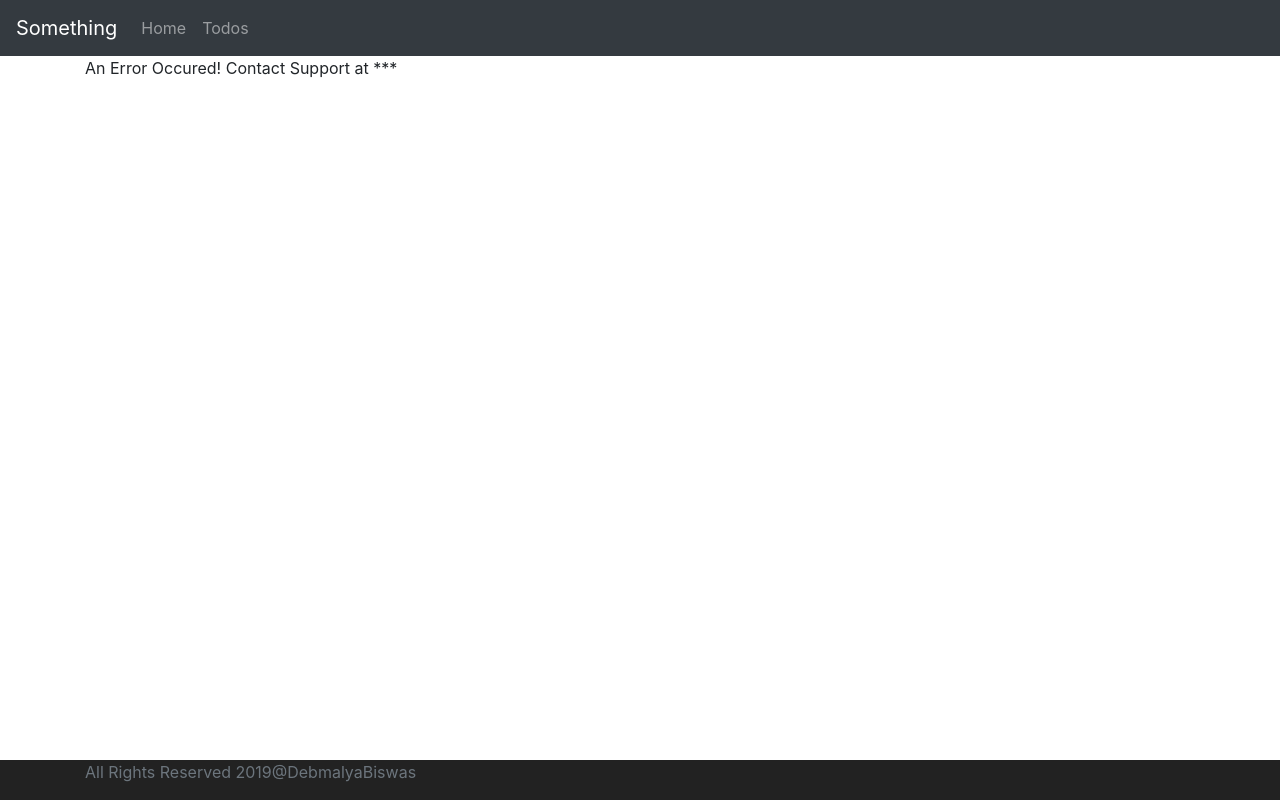
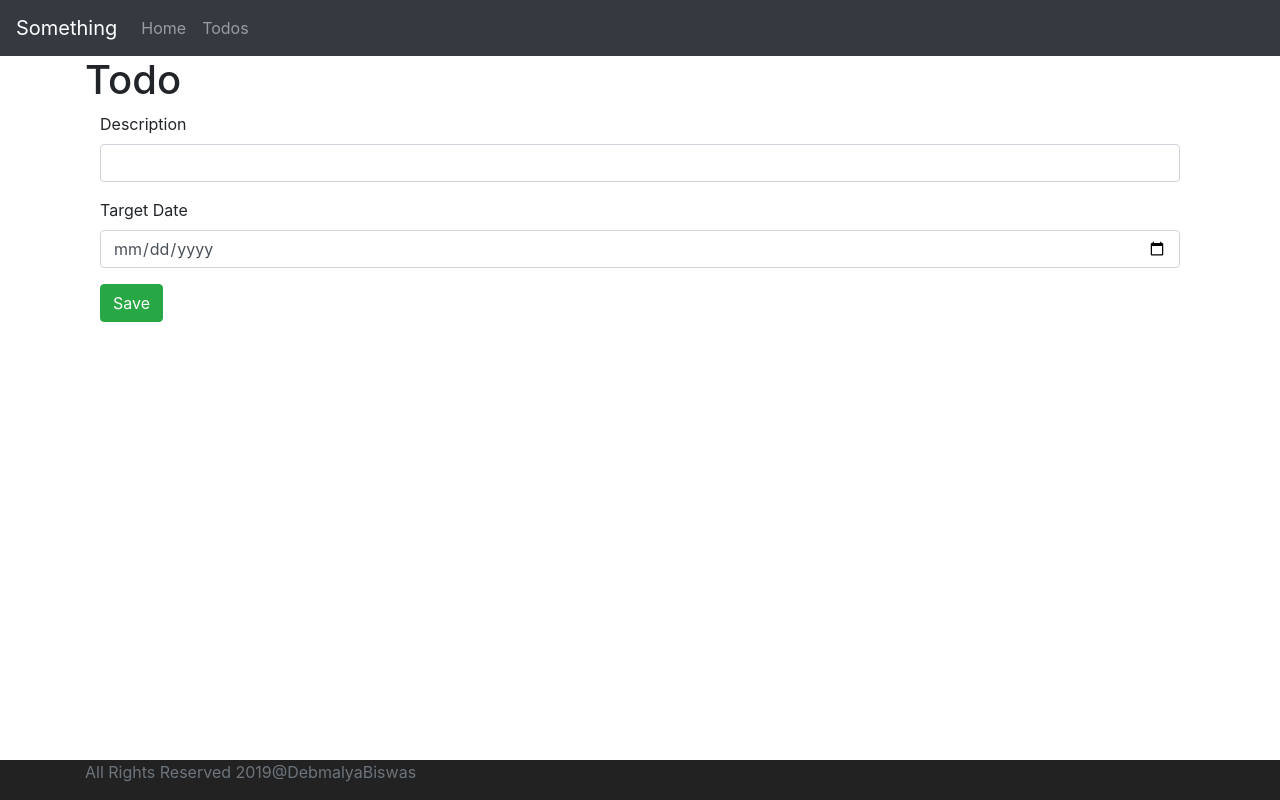
Before and after one commit to debbiswas09/Full_Stack_Angular-Springboot, an Angular app in the folder frontend/todo/: page /todos/1 in a window 1280 px wide. Built offline with nearby package versions, Linux system fonts and the light colour scheme; sample sign-in values are in the browser's storage.

Commit message:
implementing froms for updating Todo

```diff
--- a/frontend/todo/src/app/app-routing.module.ts
+++ b/frontend/todo/src/app/app-routing.module.ts
@@ -5,6 +5,7 @@ import { ListTodosComponent } from './list-todos/list-todos.component';
 import { LoginComponent } from './login/login.component';
 import { LogoutComponent } from './logout/logout.component';
 import { RouteGuardService } from './service/route-guard.service';
+import { TodoComponent } from './todo/todo.component';
 import { WelcomeComponent } from './welcome/welcome.component';
 
 const routes: Routes = [
@@ -13,6 +14,7 @@ const routes: Routes = [
   {path:'welcome/:name',component: WelcomeComponent,canActivate:[RouteGuardService]},
   {path:'todos',component: ListTodosComponent,canActivate:[RouteGuardService]},
   {path:'logout',component: LogoutComponent,canActivate:[RouteGuardService]},
+  {path:'todos/:id',component: TodoComponent,canActivate:[RouteGuardService]},
   {path:'**',component: ErrorComponent}
 
 ];
--- a/frontend/todo/src/app/app.module.ts
+++ b/frontend/todo/src/app/app.module.ts
@@ -12,6 +12,7 @@ import { MenuComponent } from './menu/menu.component';
 import { FooterComponent } from './footer/footer.component';
 import { LogoutComponent } from './logout/logout.component';
 import { HttpClientModule } from '@angular/common/http';
+import { TodoComponent } from './todo/todo.component';
 
 @NgModule({
   declarations: [
@@ -22,7 +23,8 @@ import { HttpClientModule } from '@angular/common/http';
     ListTodosComponent,
     MenuComponent,
     FooterComponent,
-    LogoutComponent
+    LogoutComponent,
+    TodoComponent
   ],
   imports: [
     BrowserModule,
--- a/frontend/todo/src/app/list-todos/list-todos.component.html
+++ b/frontend/todo/src/app/list-todos/list-todos.component.html
@@ -10,7 +10,8 @@
                 <th>description</th>
                 <th>Target Date</th>
                 <th>is Completed?</th>
-                <th>Actions</th>
+                <th>Update</th>
+                <th>Delete</th>
             </tr>
         </thead>
         <tbody>
@@ -19,10 +20,10 @@
                 <td>{{todo.description}}</td>
                 <td>{{todo.targetDate | date}}</td>
                 <td>{{todo.done}}</td>
-                <td>
-                    <button (click)="deleteTodo(todo.id)" class ="btn btn-warning">Delete</button>
-                </td>
+                <td><button (click)="updateTodo(todo.id)" class ="btn btn-success">Update</button></td>
+                <td><button (click)="deleteTodo(todo.id)" class ="btn btn-warning">Delete</button></td>
             </tr>
+
         </tbody>
 
     </table>
--- a/frontend/todo/src/app/list-todos/list-todos.component.ts
+++ b/frontend/todo/src/app/list-todos/list-todos.component.ts
@@ -1,4 +1,5 @@
 import { Component } from '@angular/core';
+import { Router } from '@angular/router';
 import { TodoDataService } from '../service/data/todo-data.service';
 
 export class Todo{
@@ -22,7 +23,8 @@ message: String=''
 
 
 constructor(
-  private todoDataService:TodoDataService
+  private todoDataService:TodoDataService,
+  private route:Router
 ){};
 
 ngOnInit(){
@@ -48,4 +50,10 @@ deleteTodo(id:number){
   )
 }
 
+updateTodo(id:number){
+  console.log(`update todo ${id}`)
+  this.route.navigate(['todos',id])
+
 }
+
+}
--- /dev/null
+++ b/frontend/todo/src/app/todo/todo.component.html
@@ -0,0 +1,16 @@
+<H1>Todo</H1>
+<div class="container">
+    <fieldset class="form-group">
+        <label >Description</label>
+        <input type="text" class="form-control" name="description" required="required">
+    </fieldset>
+
+    <fieldset class="form-group">
+    <label >Target Date</label>
+    <input type="date" class="form-control" name="targetDate" required="required">
+    </fieldset>
+
+    <button class="btn btn-success" (click)="saveTodo()">
+        Save
+    </button>
+</div>
```
Also changed, not shown: frontend/todo/src/app/todo/todo.component.ts (added, +10 -0 lines), frontend/todo/src/app/todo/todo.component.css (added), 2 other files (tests, documents, lock files or other folders).
